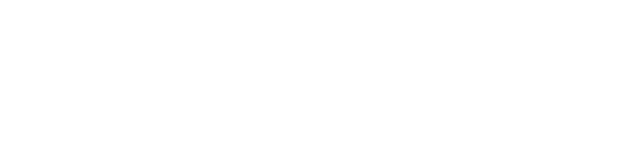
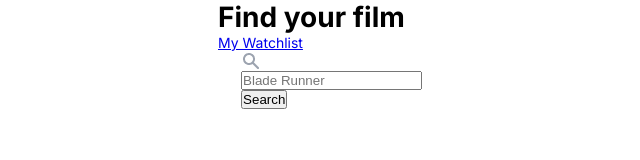
Before and after one commit to bluepersia/movie-watchlist-2, a website: page index.html in a window 1280 px wide. Shown: the whole page, without its empty margins (191-831 px from the left). Drawn offline with Linux system fonts and the light colour scheme.

Commit message:
Header HTML structure

```diff
--- a/index.html
+++ b/index.html
@@ -21,5 +21,34 @@
     <!-- Blocks-->
   </head>
 
-  <body></body>
+  <body>
+    <header class="header">
+      <div class="header__inner container">
+        <h1 class="header__title">Find your film</h1>
+
+        <nav class="nav">
+          <a href="./watchlist.html" class="nav__link">My Watchlist</a>
+        </nav>
+
+        <section class="header__search search container">
+          <h2 class="search__title sr-only">Search</h2>
+          <form class="search__form">
+            <div class="search__field">
+              <img class="search__icon" src="./img/Search.png" alt="" />
+              <label for="search-input" class="sr-only">Movie Title</label>
+              <input
+                class="search__input"
+                name="movie-title"
+                id="search-input"
+                placeholder="Blade Runner"
+                required
+              />
+            </div>
+
+            <button class="search__btn" type="submit">Search</button>
+          </form>
+        </section>
+      </div>
+    </header>
+  </body>
 </html>
```
Also changed, not shown: img/Search.png (added).
